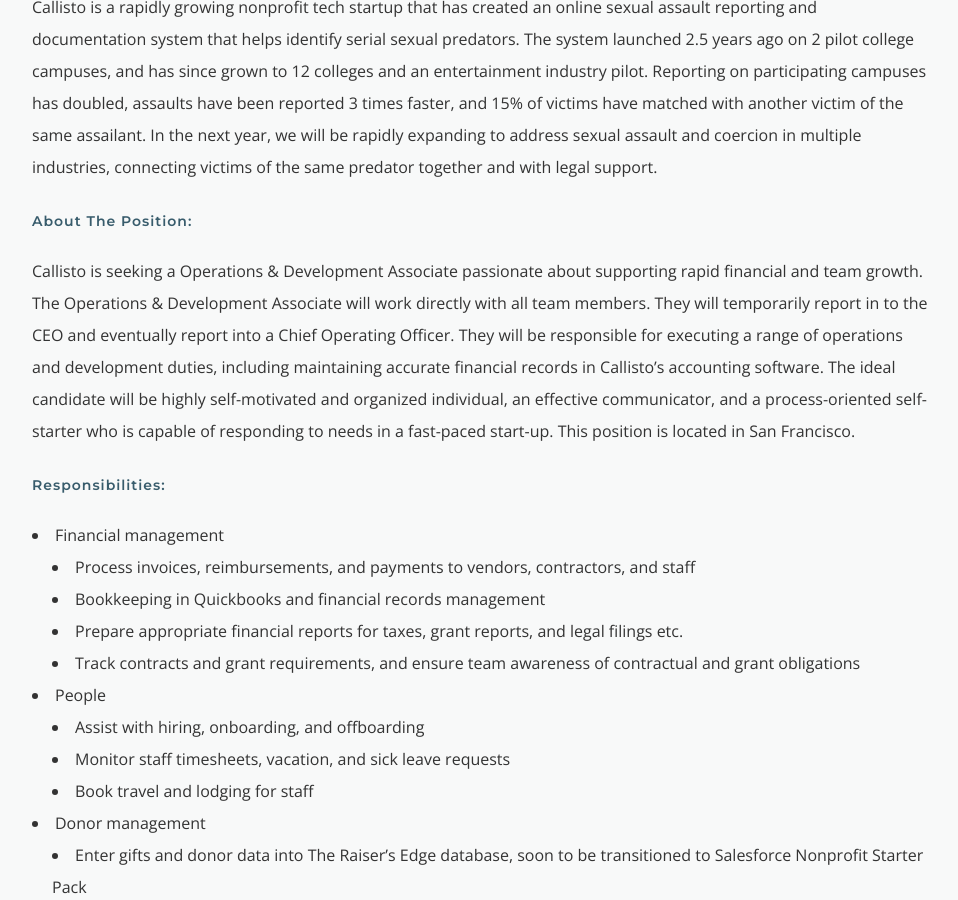
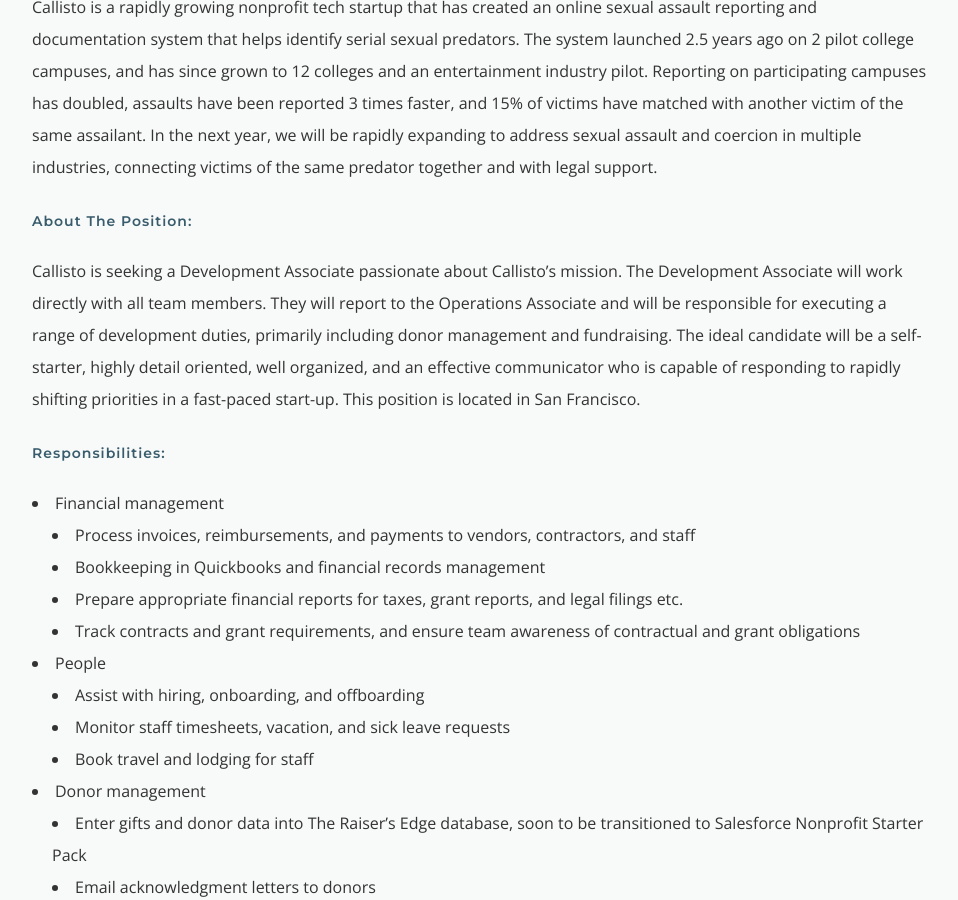
Before and after one commit to project-callisto/projectcallisto-dot-org, a Jekyll site: the page built from work-with-us.html, in a window 1280 px wide and 900 px high, scrolled down 6314 px. Shown: the whole window, without its empty margins (158-1116 px from the left). Built offline with Jekyll 4.4.1, drawn with Linux system fonts in a browser that asks for light colours.

Commit message:
dev associate job updates

```diff
--- a/work-with-us.html
+++ b/work-with-us.html
@@ -135,7 +135,7 @@
         <h5>About Callisto:</h5>
         <p>Callisto is a rapidly growing nonprofit tech startup that has created an online sexual assault reporting and documentation system that helps identify serial sexual predators. The system launched 2.5 years ago on 2 pilot college campuses, and has since grown to 12 colleges and an entertainment industry pilot. Reporting on participating campuses has doubled, assaults have been reported 3 times faster, and 15% of victims have matched with another victim of the same assailant.  In the next year, we will be rapidly expanding to address sexual assault and coercion in multiple industries, connecting victims of the same predator together and with legal support.</p>
         <h5>About The Position:</h5>
-        <p>Callisto is seeking a Operations & Development Associate passionate about supporting rapid financial and team growth. The Operations & Development Associate will work directly with all team members. They will temporarily report in to the CEO and eventually report into a Chief Operating Officer. They will be responsible for executing a range of operations and development duties, including maintaining accurate financial records in Callisto’s accounting software. The ideal candidate will be highly self-motivated and organized individual, an effective communicator, and a process-oriented self-starter who is capable of responding to needs in a fast-paced start-up. This position is located in San Francisco.</p>
+        <p>Callisto is seeking a Development Associate passionate about Callisto’s mission. The Development Associate will work directly with all team members. They will report to the Operations Associate and will be responsible for executing a range of development duties, primarily including donor management and fundraising. The ideal candidate will be a self-starter, highly detail oriented, well organized, and an effective communicator who is capable of responding to rapidly shifting priorities in a fast-paced start-up. This position is located in San Francisco.</p>
         <h5>Responsibilities:</h5>
         <ul>
             <li>Financial management</li>
```
